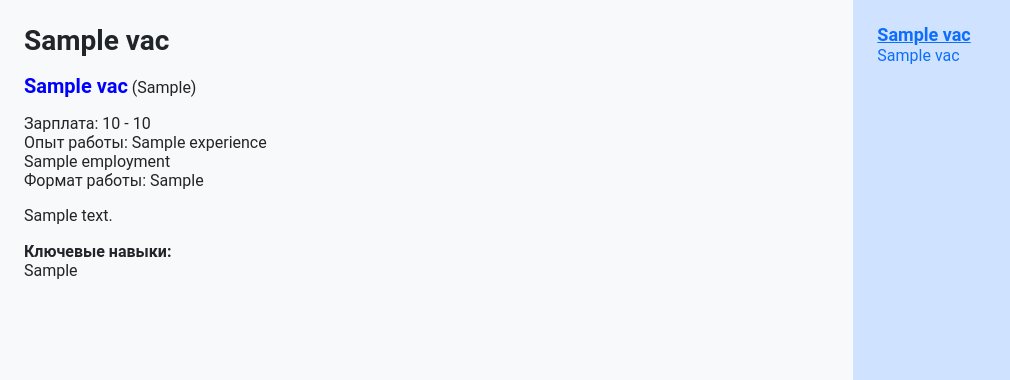
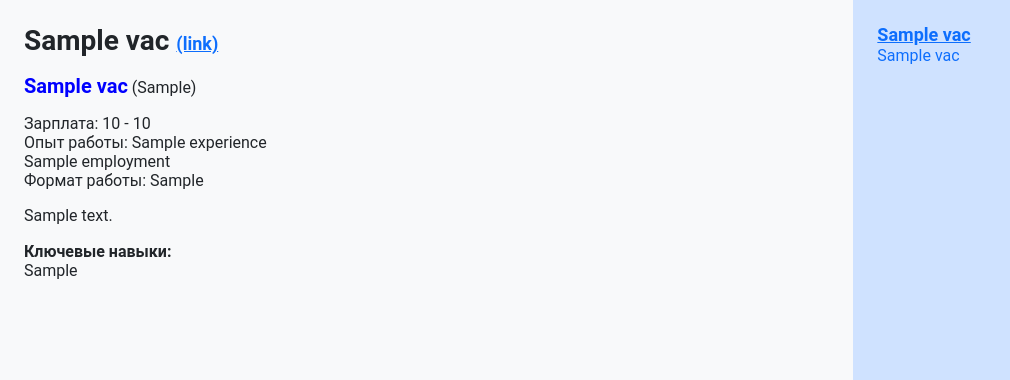
Before and after one commit to peternest/hh-inspect, a Python web app: template templates/template.html in a window 1280 px wide. Shown: the top 380 px of the page, without its empty margins (0-1010 px from the left). Run offline with Jinja, Linux system fonts and the light colour scheme; the template is opened without the code that fills it: most values are stand-ins (such as "Sample title", 1, 10 or a date in 2020).

Commit message:
Add vacancy_url to template

```diff
--- a/templates/template.html
+++ b/templates/template.html
@@ -13,7 +13,9 @@
 <div class="row">
 <div class="col-lg-8 bg-light p-4">
     {% for vac in data %}
-        <div id="vac-{{ loop.index }}" class="vacancy-big">{{ vac.vacancy_name }}</div>
+        <div id="vac-{{ loop.index }}" class="vacancy-big">{{ vac.vacancy_name }}
+            <a class="vacancy-med" href="{{ vac.vacancy_url }}" target="_blank">(link)</a>
+        </div>
         <p></p>
         <div><span class="company">{{ vac.employer_name }}</span> ({{ vac.employer_city }})</div>
         <p></p>
```
